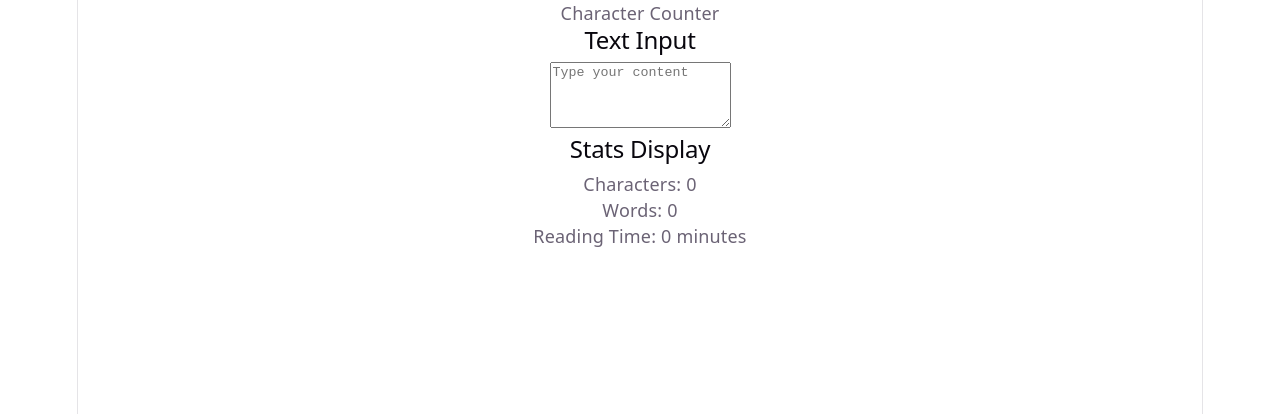
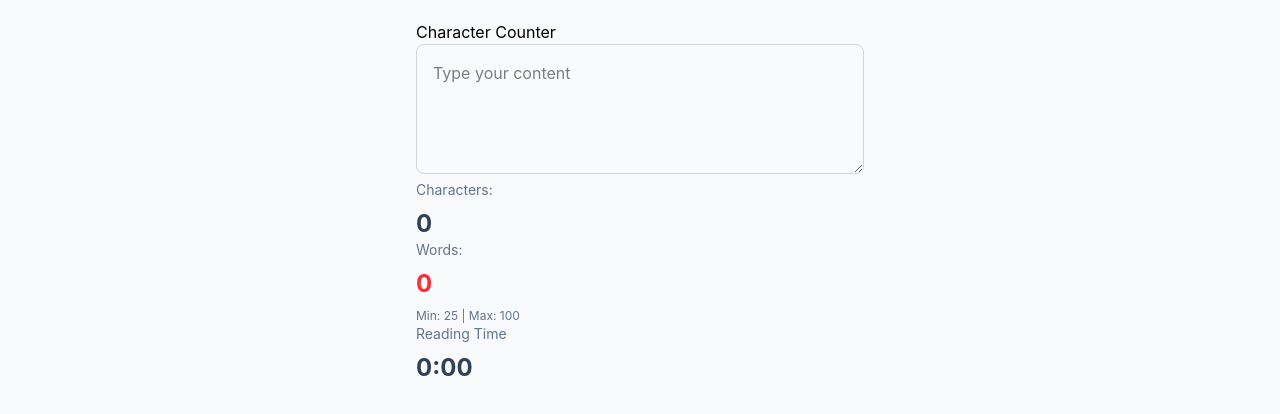
Before and after one commit to acpalacios3/lab9-2-props-state, a React (Vite) app: page / in a window 1280 px wide. Shown: the top 414 px of the page. Built offline with nearby package versions, Linux system fonts and the light colour scheme.

Commit message:
use Tailwind Css for style

```diff
--- a/package.json
+++ b/package.json
@@ -10,8 +10,10 @@
     "preview": "vite preview"
   },
   "dependencies": {
+    "@tailwindcss/vite": "^4.3.3",
     "react": "^19.3.1",
-    "react-dom": "^19.3.1"
+    "react-dom": "^19.3.1",
+    "tailwindcss": "^4.3.3"
   },
   "devDependencies": {
     "@babel/core": "^7.29.7",
--- a/src/components/CharacterCounter/CharacterCounter.tsx
+++ b/src/components/CharacterCounter/CharacterCounter.tsx
@@ -41,7 +41,11 @@ export default function CharacterCounter() {
 
     return (
 
+         <div className="min-h-screen bg-gray-50 p-5">
+            <div className="mx-auto max-w-md space-y-5">
+
         <div>Character Counter
+
             {/* Pass the callback to the child component */}
             <TexInput onTextChange={handleTextChange} />
             {/* Display the number of characters. */}
@@ -50,5 +54,8 @@ export default function CharacterCounter() {
             <StatsDisplay stats={stats} />
         </div>
 
+       </div>
+        </div>
+
     );
 }
--- a/src/components/StatsDisplay/StatsDisplay.tsx
+++ b/src/components/StatsDisplay/StatsDisplay.tsx
@@ -19,17 +19,38 @@ export default function StatsDisplay({
 }: StatsDisplayProps) {
   return (
     <div>
-      <h2>Stats Display</h2>
+      {/* <h2>Stats Display</h2> */}
 
       {/* Display the total number of characters */}
-      <p>Characters: {stats.characterCount}</p>
+      <p className="text-sm text-slate-500">
+        Characters:
+      </p>
+
+      <p className="mt-2 text-2xl font-bold text-slate-700">
+        {stats.characterCount}
+      </p>
+
 
       {/* Display the total number of words */}
-      <p>Words: {stats.wordCount}</p>
+      <p className="text-sm text-slate-500">
+        Words:</p>
+
+        <p className="mt-2 text-2xl font-bold text-red-500">
+         {stats.wordCount}
+         </p>
+
+         <p className="mt-2 text-xs text-slate-500">
+            Min: 25 | Max: 100
+          </p>
 
       {/* Show reading time only when showReadingTime is true */}
       {showReadingTime && (
-        <p>Reading Time: {stats.readingTime} minutes</p>
+        <div >
+          <p className="text-sm text-slate-500">Reading Time</p>
+          <p className="mt-2 text-2xl font-bold text-slate-700">
+            {stats.readingTime}:00
+          </p>
+        </div>
       )}
     </div>
   );
--- a/src/components/TextInput/TextInput.tsx
+++ b/src/components/TextInput/TextInput.tsx
@@ -26,9 +26,11 @@ export default function TexInput({
 
   return (
     <form>
-      <h2>Text Input</h2>
+      {/* <h2>Text Input</h2> */}
       <textarea
-        className="area-input"
+        // className="area-input"
+        className="w-full p-4 border border-gray-300 rounded-lg focus:ring-2 focus:ring-blue-500 focus:border-blue-500"
+        // className="h-[200px] w-full rounded-lg border border-slate-300 bg-white p-4 text-sm text-slate-700 placeholder:text-slate-400 focus:outline-none"
         placeholder={placeholder}
         value={textValueInput}
         // Call the handler whenever the text changes
--- a/src/index.css
+++ b/src/index.css
@@ -1,111 +1 @@
-:root {
-  --text: #6b6375;
-  --text-h: #08060d;
-  --bg: #fff;
-  --border: #e5e4e7;
-  --code-bg: #f4f3ec;
-  --accent: #aa3bff;
-  --accent-bg: rgba(170, 59, 255, 0.1);
-  --accent-border: rgba(170, 59, 255, 0.5);
-  --social-bg: rgba(244, 243, 236, 0.5);
-  --shadow:
-    rgba(0, 0, 0, 0.1) 0 10px 15px -3px, rgba(0, 0, 0, 0.05) 0 4px 6px -2px;
-
-  --sans: system-ui, 'Segoe UI', Roboto, sans-serif;
-  --heading: system-ui, 'Segoe UI', Roboto, sans-serif;
-  --mono: ui-monospace, Consolas, monospace;
-
-  font: 18px/145% var(--sans);
-  letter-spacing: 0.18px;
-  color-scheme: light dark;
-  color: var(--text);
-  background: var(--bg);
-  font-synthesis: none;
-  text-rendering: optimizeLegibility;
-  -webkit-font-smoothing: antialiased;
-  -moz-osx-font-smoothing: grayscale;
-
-  @media (max-width: 1024px) {
-    font-size: 16px;
-  }
-}
-
-@media (prefers-color-scheme: dark) {
-  :root {
-    --text: #9ca3af;
-    --text-h: #f3f4f6;
-    --bg: #16171d;
-    --border: #2e303a;
-    --code-bg: #1f2028;
-    --accent: #c084fc;
-    --accent-bg: rgba(192, 132, 252, 0.15);
-    --accent-border: rgba(192, 132, 252, 0.5);
-    --social-bg: rgba(47, 48, 58, 0.5);
-    --shadow:
-      rgba(0, 0, 0, 0.4) 0 10px 15px -3px, rgba(0, 0, 0, 0.25) 0 4px 6px -2px;
-  }
-
-  #social .button-icon {
-    filter: invert(1) brightness(2);
-  }
-}
-
-#root {
-  width: 1126px;
-  max-width: 100%;
-  margin: 0 auto;
-  text-align: center;
-  border-inline: 1px solid var(--border);
-  min-height: 100svh;
-  display: flex;
-  flex-direction: column;
-  box-sizing: border-box;
-}
-
-body {
-  margin: 0;
-}
-
-h1,
-h2 {
-  font-family: var(--heading);
-  font-weight: 500;
-  color: var(--text-h);
-}
-
-h1 {
-  font-size: 56px;
-  letter-spacing: -1.68px;
-  margin: 32px 0;
-  @media (max-width: 1024px) {
-    font-size: 36px;
-    margin: 20px 0;
-  }
-}
-h2 {
-  font-size: 24px;
-  line-height: 118%;
-  letter-spacing: -0.24px;
-  margin: 0 0 8px;
-  @media (max-width: 1024px) {
-    font-size: 20px;
-  }
-}
-p {
-  margin: 0;
-}
-
-code,
-.counter {
-  font-family: var(--mono);
-  display: inline-flex;
-  border-radius: 4px;
-  color: var(--text-h);
-}
-
-code {
-  font-size: 15px;
-  line-height: 135%;
-  padding: 4px 8px;
-  background: var(--code-bg);
-}
+@import "tailwindcss";
--- a/vite.config.ts
+++ b/vite.config.ts
@@ -1,11 +1,14 @@
 import react, { reactCompilerPreset } from '@vitejs/plugin-react'
 import babel from '@rolldown/plugin-babel'
 import { defineConfig } from 'vite'
+
+import tailwindcss from "@tailwindcss/vite";
 
 // https://vite.dev/config/
 export default defineConfig({
   plugins: [
     react(),
-    babel({ presets: [reactCompilerPreset()] })
+    babel({ presets: [reactCompilerPreset()] }),
+    tailwindcss(),
   ],
 })
```
Also changed, not shown: 1 other file (tests, documents, lock files or other folders).
